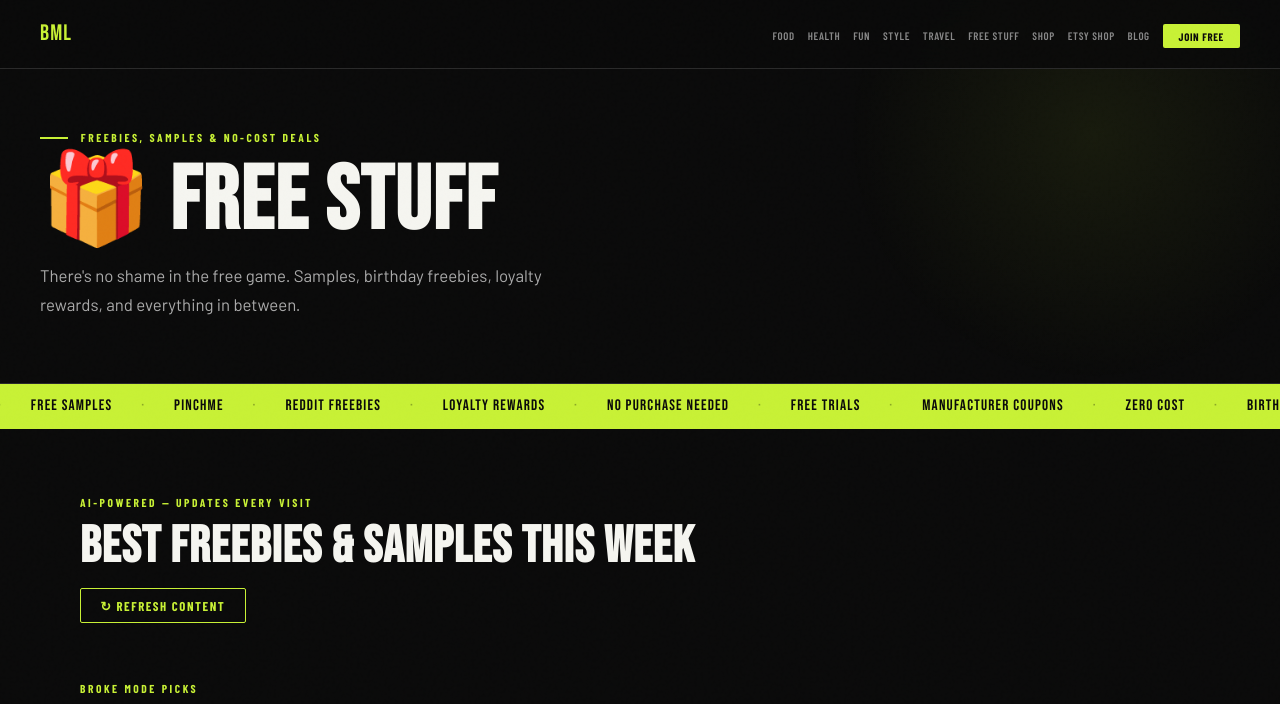
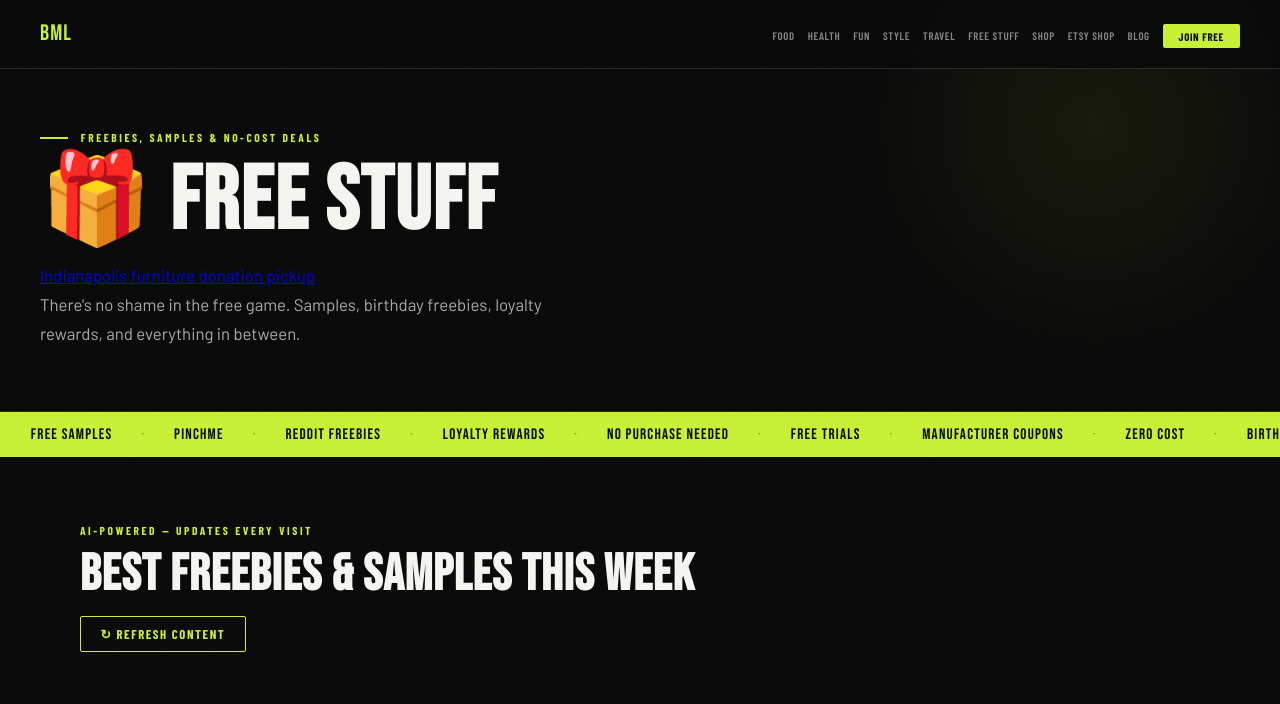
Before and after one commit to mattpom/brokemodelife, a plain HTML site: page freestuff.html in a window 1280 px wide. Shown: the top 704 px of the page. Drawn offline with nearby package versions, Linux system fonts and the light colour scheme.

Commit message:
Link furniture donation directory from Free Stuff

```diff
--- a/freestuff.html
+++ b/freestuff.html
@@ -791,6 +791,7 @@ footer {
 <div class="page-hero fade-up">
   <p class="eyebrow">Freebies, Samples & No-Cost Deals</p>
   <h1>🎁 Free Stuff</h1>
+  <p><a href="indianapolis-furniture-donation-pickup.html">Indianapolis furniture donation pickup</a></p>
   <p>There's no shame in the free game. Samples, birthday freebies, loyalty rewards, and everything in between.</p>
 </div>
 
```
